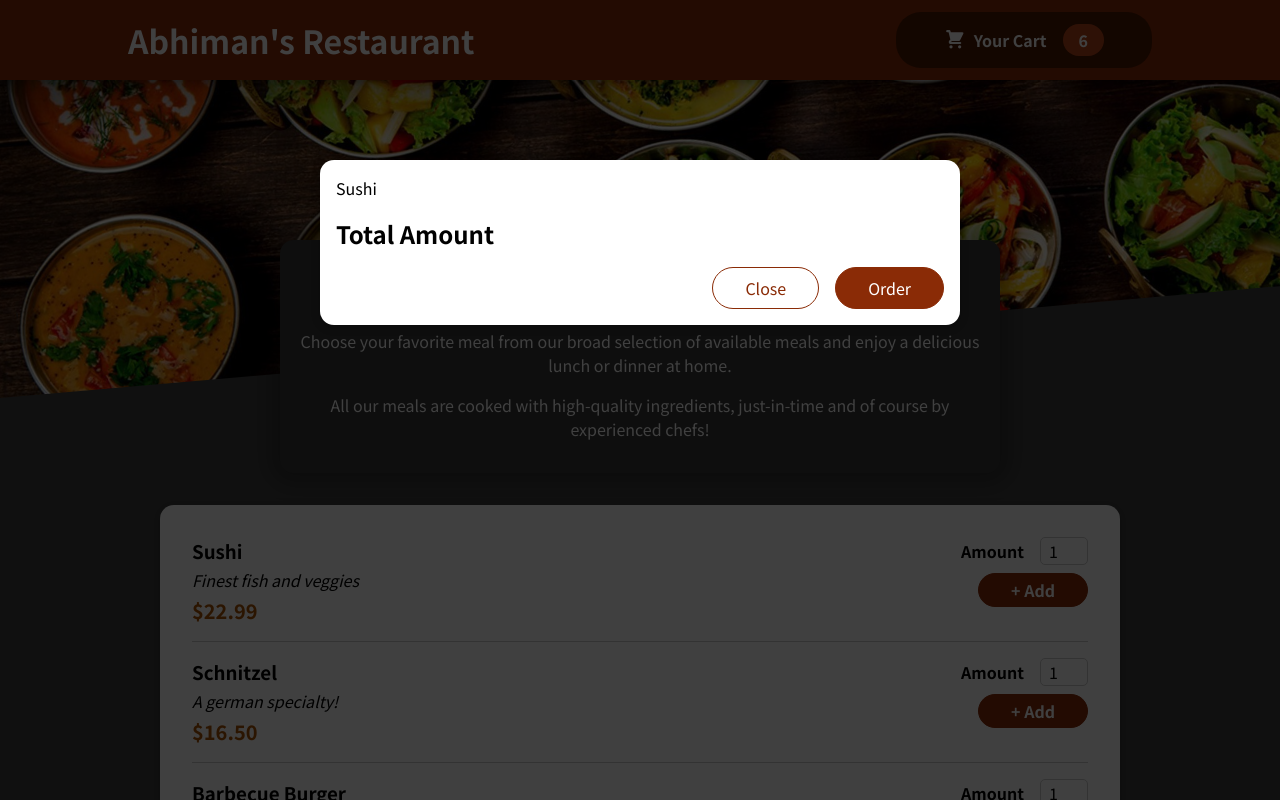
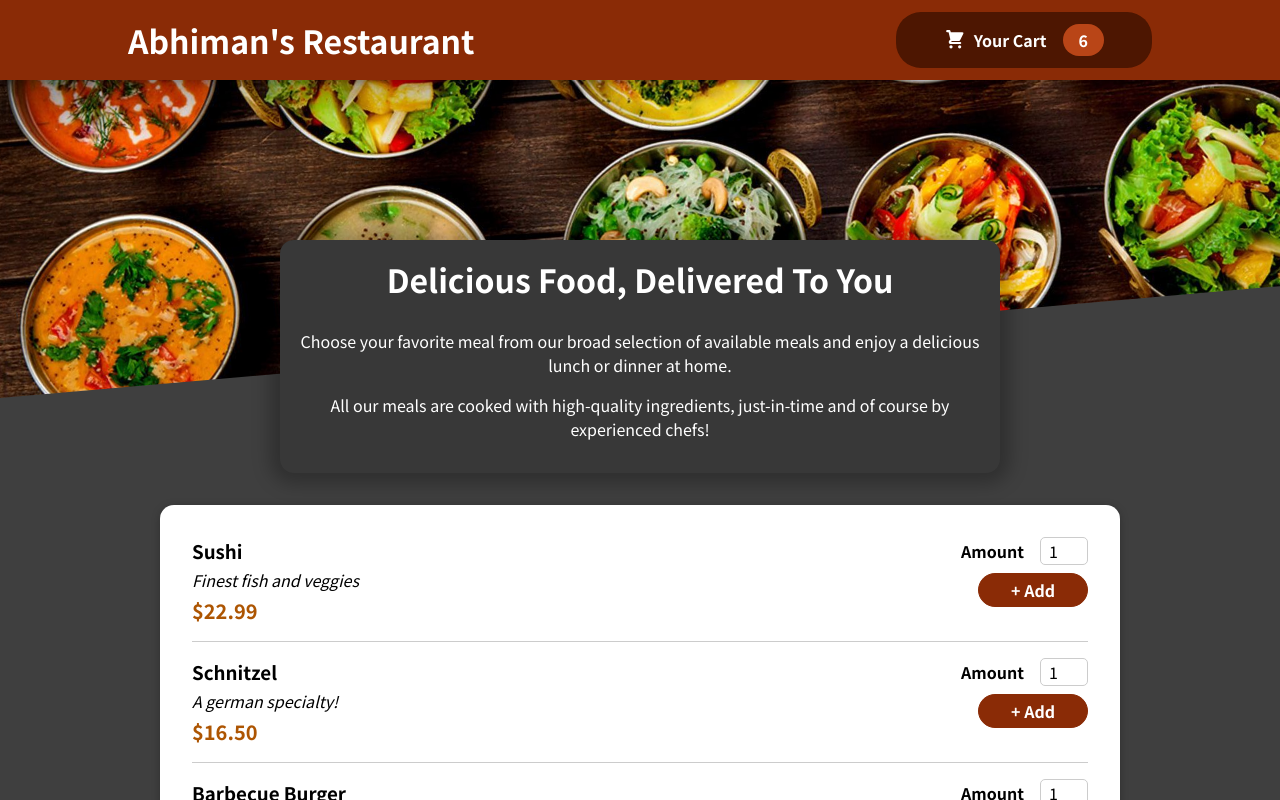
Before and after one commit to abhimax/react-online-food-ordering-app, a React (Create React App) app: page / in a window 1280 px wide. Shown: the top 800 px of the page. Built offline with nearby package versions, Linux system fonts and the light colour scheme.

Commit message:
feat: manage cart and modal state

```diff
--- a/src/App.js
+++ b/src/App.js
@@ -1,13 +1,25 @@
+import { useState } from "react";
 import "./App.css";
 import Cart from "./components/Cart/Cart";
 import Header from "./components/Layout/Header";
 import Meals from "./components/Meals/Meals";
 
+
 function App() {
+  const [isCartVisible, setCartVisible] = useState(false);
+
+  const cartOpenHandler = () => {
+    console.log('cartVisibleHandler');
+    setCartVisible(true);
+  }
+  const cartCloseHandler = () => {
+    setCartVisible(false);
+  }
+
   return (
     <>
-      <Cart />
-      <Header />
+      { isCartVisible && <Cart onCartClose={cartCloseHandler}/> }
+      <Header onCartOpen={cartOpenHandler}/>
       <main>
         <Meals />
       </main>
--- a/src/components/Cart/Cart.js
+++ b/src/components/Cart/Cart.js
@@ -1,6 +1,6 @@
 import Modal from "../UI/Modal";
 import classes from "./Cart.module.css";
-const Cart = () => {
+const Cart = ({onCartClose}) => {
   const cartItems = (
     <ul className={classes["cart-items"]}>
       {[{ id: "c1", name: "Sushi", amount: 2, price: 13.25 }].map((item) => {
@@ -9,13 +9,13 @@ const Cart = () => {
     </ul>
   );
   return (
-    <Modal>
+    <Modal onCartClose={onCartClose}>
       {cartItems}
       <div className={classes.total}>
         <span>Total Amount</span>
       </div>
       <div className={classes.actions}>
-        <button className={classes["button--alt"]}>Close</button>
+        <button className={classes["button--alt"]} onClick={onCartClose}>Close</button>
         <button className={classes.button}>Order</button>
       </div>
     </Modal>
--- a/src/components/Layout/Header.js
+++ b/src/components/Layout/Header.js
@@ -1,11 +1,12 @@
 import bannerImage from "../../assets/food-banner.jpeg";
 import classes from "./Header.module.css"
 import HeaderCartButton from "./HeaderCardButton";
-const Header = props => {
+const Header = ({onCartOpen}) => {
+
     return <>
     <header className={classes.header}>
         <h1>Abhiman's Restaurant</h1>
-        <HeaderCartButton/>
+        <HeaderCartButton onClick={onCartOpen} />
     </header>
     <div className={classes['main-image']}>
         <img src={bannerImage} alt="A table full of delicious food!"/>
--- a/src/components/Layout/HeaderCardButton.js
+++ b/src/components/Layout/HeaderCardButton.js
@@ -1,8 +1,8 @@
 import CartIcon from "../Cart/CartIco";
 import classes from "./HeaderCartButton.module.css";
-const HeaderCartButton = () => {
+const HeaderCartButton = ({onClick}) => {
     return(
-        <button className={classes.button}>
+        <button className={classes.button} onClick={onClick}>
             <span className={classes.icon}>
                 <CartIcon/>
             </span>
--- a/src/components/Meals/AvailableMeals.js
+++ b/src/components/Meals/AvailableMeals.js
@@ -5,7 +5,15 @@ import MealItem from "./MealItem";
 
 const AvailableMeals = () => {
   const mealsList = DUMMY_MEALS.map((item) => {
-    return <MealItem id={item.id} name={item.name} description={item.description} price={item.price}/>;
+    return (
+      <MealItem
+        key={item.id}
+        id={item.id}
+        name={item.name}
+        description={item.description}
+        price={item.price}
+      />
+    );
   });
   return (
     <section className={classes.meals}>
--- a/src/components/UI/Modal.js
+++ b/src/components/UI/Modal.js
@@ -1,7 +1,7 @@
 import classes from "./Modal.module.css";
 import ReactDOM from "react-dom";
-const BackDrop = () => {
-  return <div className={classes.backdrop}></div>;
+const BackDrop = ({ onClick }) => {
+  return <div className={classes.backdrop} onClick={onClick}></div>;
 };
 
 const ModalOverlay = ({ children }) => {
@@ -12,12 +12,11 @@ const ModalOverlay = ({ children }) => {
   );
 };
 
-const Modal = ({ children }) => {
-  // const backDrop = <div className={classes.backdrop}></div>;
+const Modal = ({ children, onCartClose }) => {
   const portalElement = document.getElementById("overlays");
   return (
     <>
-      {ReactDOM.createPortal(<BackDrop />, portalElement)}
+      {ReactDOM.createPortal(<BackDrop onClick={onCartClose} />, portalElement)}
       {ReactDOM.createPortal(
         <ModalOverlay>{children}</ModalOverlay>,
         portalElement
```
